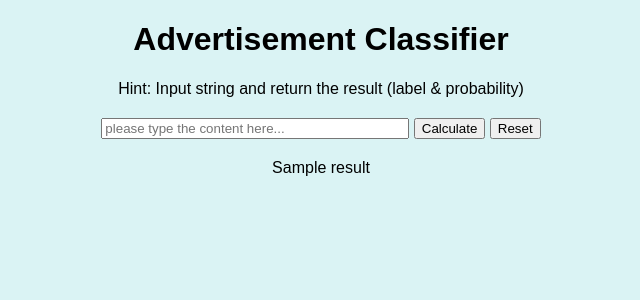
After one commit to ychuang789/AD_classifier, a Python web app: template templates/index.html in a window 1280 px wide. The commit adds this page. Shown: the top 300 px of the page, without its empty margins (319-959 px from the left). Run offline with Jinja, Linux system fonts and the light colour scheme; the template is opened without the code that fills it: most values are stand-ins (such as "Sample title", 1, 10 or a date in 2020).

Commit message:
add index.html; modify base.html, styles.css

```diff
--- a/static/styles.css
+++ b/static/styles.css
@@ -1,3 +1,20 @@
-h1 {
-    color: green;
+body, html {
+    margin: 0;
+    font-family: sans-serif;
+    background-color: #DAF3F4 ;
 }
+
+
+.content {
+    margin: 0 auto;
+    width: 600px;
+}
+
+.form {
+    margin-top: 20px;
+    margin-bottom: 20px;
+}
+
+#content {
+    width: 50%;
+}
--- /dev/null
+++ b/templates/base.html
@@ -0,0 +1,13 @@
+<!DOCTYPE html>
+<html lang="en">
+<head>
+    <meta charset="UTF-8">
+    <meta name="viewport" content="width=device-width, initial-scale=1.0">
+    <meta http-equiv="X-UA-Compatible" content="ie=edge">
+    <link href="{{ url_for('static', path='/styles.css') }}" rel="stylesheet">
+    {% block head %}{% endblock %}
+</head>
+<body>
+    {% block body %}{% endblock %}
+</body>
+</html>
--- /dev/null
+++ b/templates/index.html
@@ -0,0 +1,33 @@
+{% extends 'base.html' %}
+
+{% block head %}
+<title>Advertisement Classifier</title>
+{% endblock %}
+
+{% block body %}
+<div class="content">
+    <h1 style="text-align: center">Advertisement Classifier</h1>
+    <div style="text-align: center">Hint: Input string and return the result (label & probability)</div>
+    <div class="form" style="text-align: center">
+        <form method="POST">
+            <input type="text" placeholder="please type the content here..." name="content" id="content">
+            <input type="submit" value="Calculate">
+            <input type="reset" value="Reset">
+        </form>
+    </div>
+
+    {% if "negative" in result %}
+    <div style="text-align: center">
+        <div>Label: <span style="color:#E73017">{{ result }}</span> Score: <span style="color:#E73017">{{ probability }}</span></div>
+    </div>
+
+    {% elif "positive" in result %}
+    <div style="text-align: center">
+        <div>Label: <span style="color:#14B120">{{ result }} </span> Score: <span style="color:#14B120">{{ probability }}</span></div>
+    </div>
+
+    {% else %}
+    <div style="text-align: center">{{ result }}</div>
+    {% endif %}
+</div>
+{% endblock %}
```
Also changed, not shown: templates/item.html (deleted, +0 -9 lines), web_api.py (+52 -0 lines).
